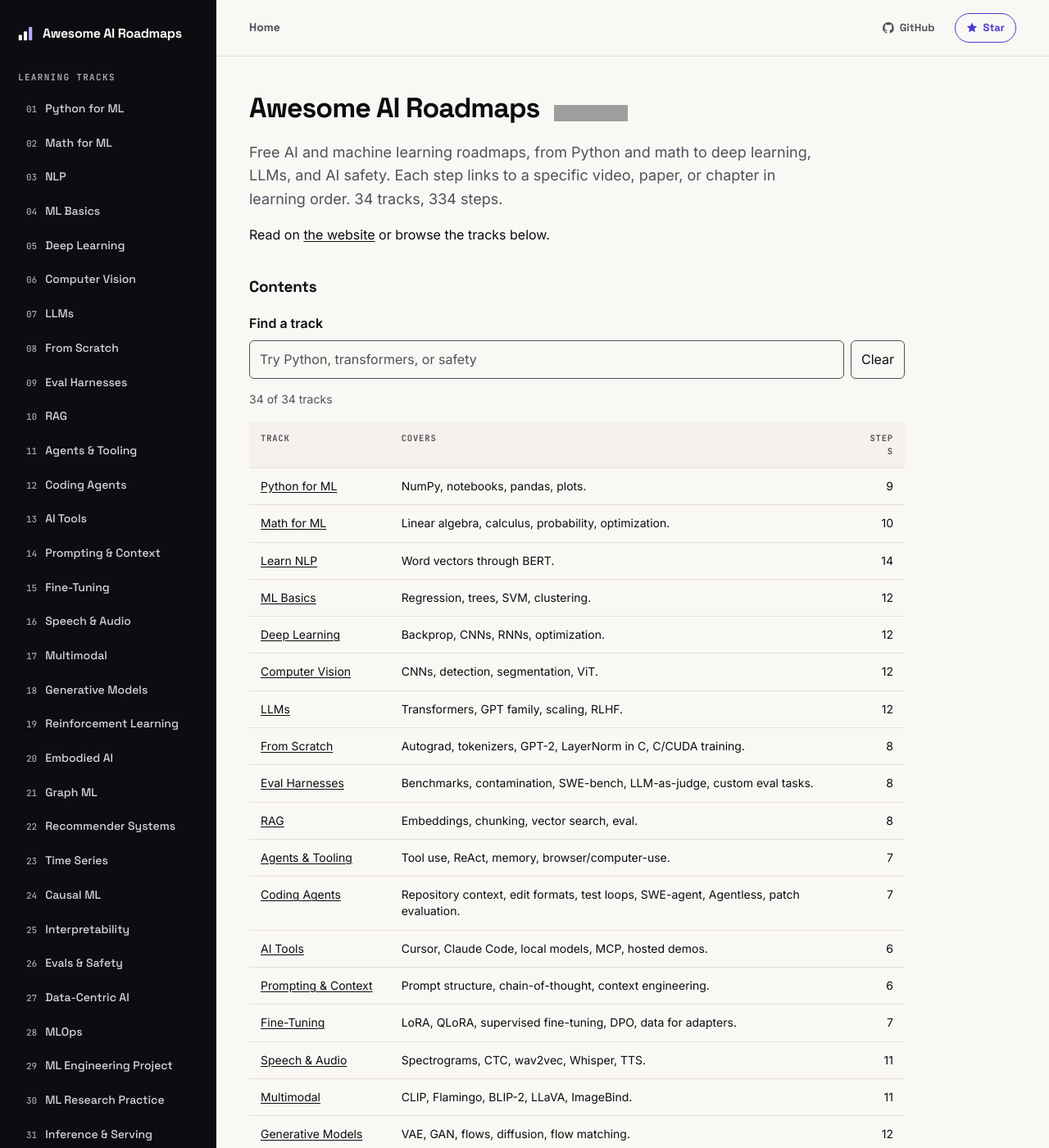
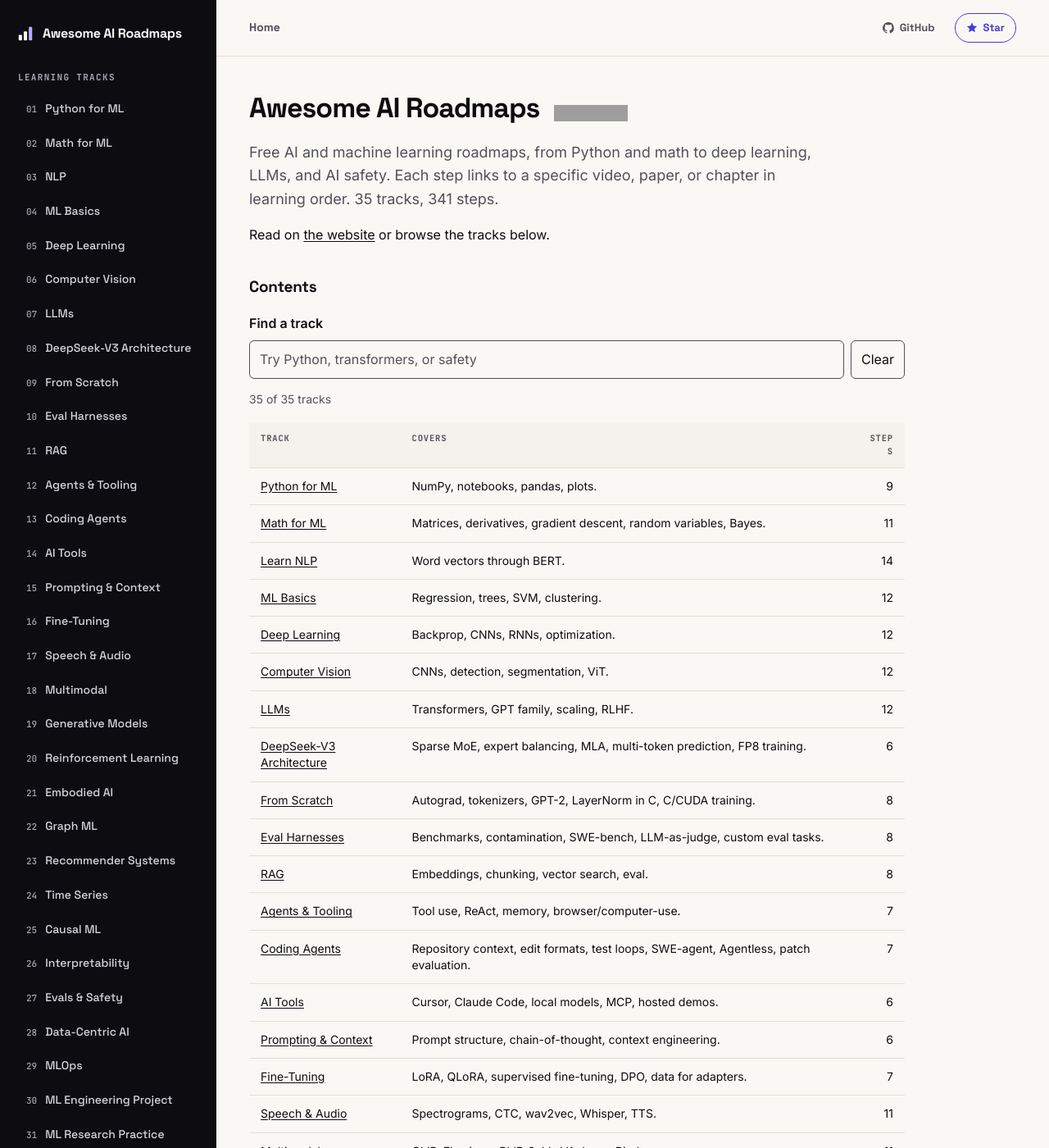
Before and after one commit to GruheshKurra/awesome-ai-roadmaps, a Jekyll site: the page built from README.md, in a window 1280 px wide and 1400 px high. Shown: the whole window at 82% size. Built offline with Jekyll 4.4.1, drawn with Linux system fonts in a browser that asks for light colours; our own code applies the rules of GitHub Pages for plain Markdown files; grey boxes are pictures that could not be loaded.

Commit message:
Add build-deepseek-v3 roadmap and refresh resources

```diff
--- a/README.md
+++ b/README.md
@@ -1,6 +1,6 @@
 # Awesome AI Roadmaps [![Awesome](https://awesome.re/badge.svg)](https://awesome.re)
 
-Free AI and machine learning roadmaps, from Python and math to deep learning, LLMs, and AI safety. Each step links to a specific video, paper, or chapter in learning order. 34 tracks, 334 steps.
+Free AI and machine learning roadmaps, from Python and math to deep learning, LLMs, and AI safety. Each step links to a specific video, paper, or chapter in learning order. 35 tracks, 341 steps.
 
 Read on [the website](https://gruheshkurra.github.io/awesome-ai-roadmaps/) or browse the tracks below.
 
@@ -9,12 +9,13 @@ Read on [the website](https://gruheshkurra.github.io/awesome-ai-roadmaps/) or br
 | Track | Covers | Steps |
 | --- | --- | ---: |
 | [Python for ML](tracks/python-for-ml/) | NumPy, notebooks, pandas, plots. | 9 |
-| [Math for ML](tracks/math-for-ml/) | Linear algebra, calculus, probability, optimization. | 10 |
+| [Math for ML](tracks/math-for-ml/) | Matrices, derivatives, gradient descent, random variables, Bayes. | 11 |
 | [Learn NLP](tracks/nlp/) | Word vectors through BERT. | 14 |
 | [ML Basics](tracks/ml-basics/) | Regression, trees, SVM, clustering. | 12 |
 | [Deep Learning](tracks/deep-learning/) | Backprop, CNNs, RNNs, optimization. | 12 |
 | [Computer Vision](tracks/computer-vision/) | CNNs, detection, segmentation, ViT. | 12 |
 | [LLMs](tracks/llms/) | Transformers, GPT family, scaling, RLHF. | 12 |
+| [DeepSeek-V3 Architecture](tracks/build-deepseek-v3/) | Sparse MoE, expert balancing, MLA, multi-token prediction, FP8 training. | 6 |
 | [From Scratch](tracks/from-scratch/) | Autograd, tokenizers, GPT-2, LayerNorm in C, C/CUDA training. | 8 |
 | [Eval Harnesses](tracks/eval-harnesses/) | Benchmarks, contamination, SWE-bench, LLM-as-judge, custom eval tasks. | 8 |
 | [RAG](tracks/rag/) | Embeddings, chunking, vector search, eval. | 8 |
--- a/_config.yml
+++ b/_config.yml
@@ -53,7 +53,7 @@ defaults:
   - scope:
       path: tracks/math-for-ml
     values:
-      description: "Math for ML roadmap: Linear algebra, calculus, probability, optimization. Free videos, papers, and chapters in learning order."
+      description: "Math for ML roadmap: Matrices, derivatives, gradient descent, random variables, Bayes. Free videos, papers, and chapters in learning order."
   - scope:
       path: tracks/nlp
     values:
@@ -74,6 +74,10 @@ defaults:
       path: tracks/llms
     values:
       description: "LLMs roadmap: Transformers, GPT family, scaling, RLHF. Free videos, papers, and chapters in learning order."
+  - scope:
+      path: tracks/build-deepseek-v3
+    values:
+      description: "DeepSeek-V3 Architecture roadmap: Sparse MoE, expert balancing, MLA, multi-token prediction, FP8 training. Free videos, papers, and chapters in learning order."
   - scope:
       path: tracks/from-scratch
     values:
@@ -199,6 +203,8 @@ track_nav:
     label: "Computer Vision"
   - slug: llms
     label: "LLMs"
+  - slug: build-deepseek-v3
+    label: "DeepSeek-V3 Architecture"
   - slug: from-scratch
     label: "From Scratch"
   - slug: eval-harnesses
```
Also changed, not shown: tracker.md (+3 -3 lines), tracks/build-deepseek-v3/README.md (added, +18 -0 lines), tracks/interpretability/README.md (+1 -1 lines), tracks/math-for-ml/README.md (+4 -3 lines), 1 other file.
